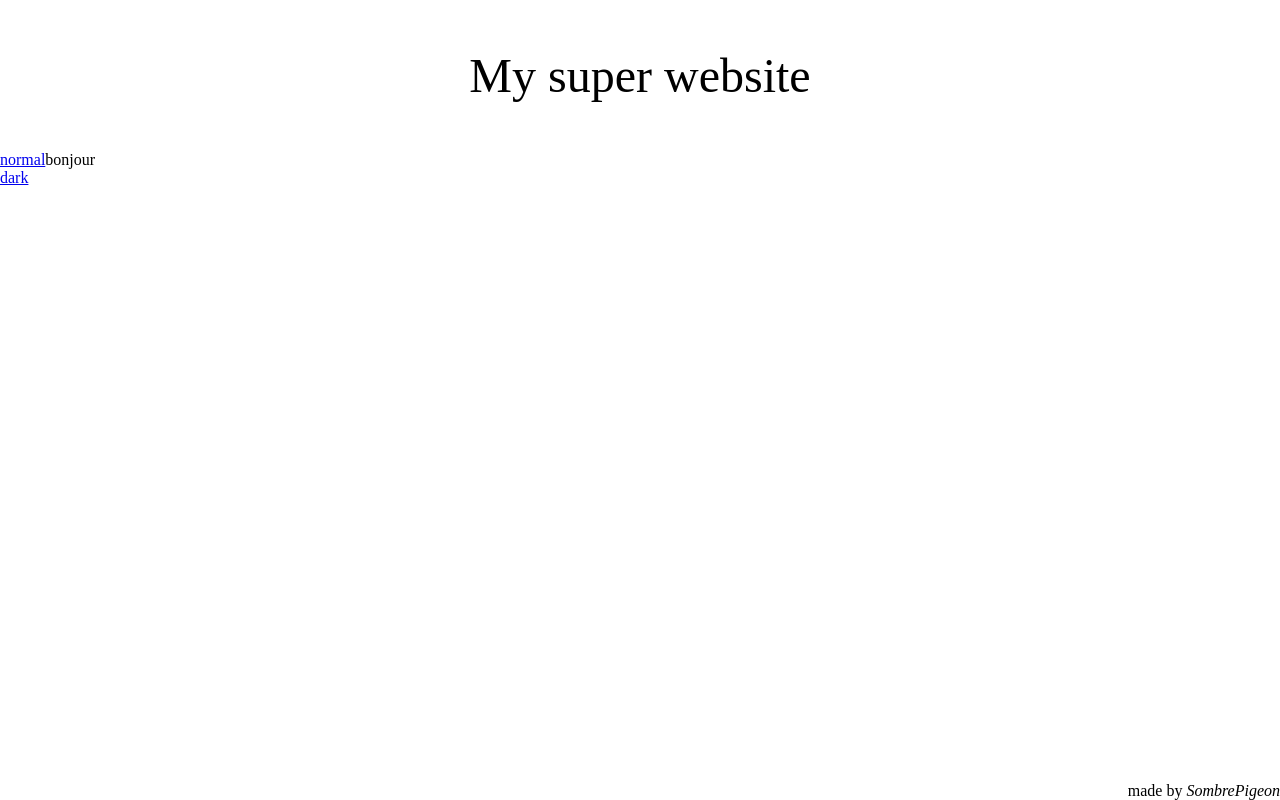
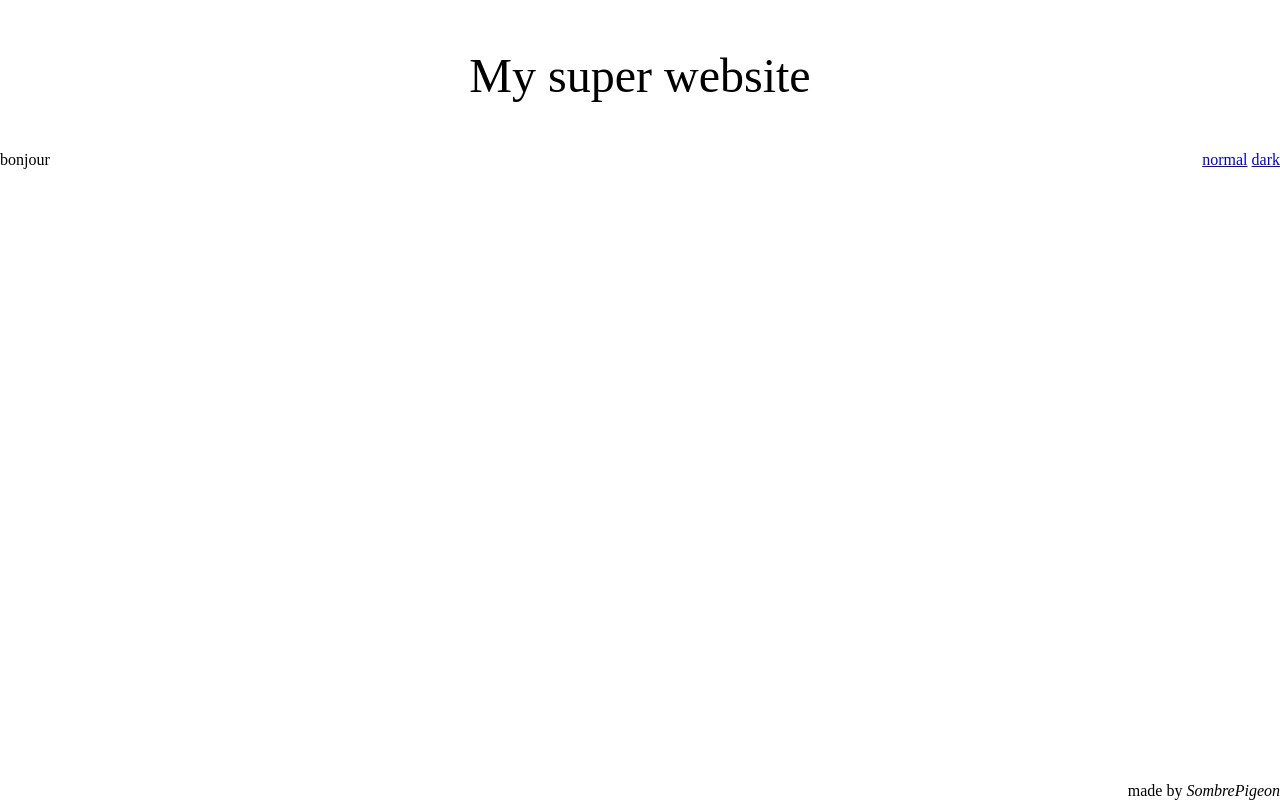
Before and after one commit to SombrePigeon/trainingWeb, a plain HTML site: page http/index.html in a window 1280 px wide. Drawn offline with Linux system fonts and the light colour scheme.

Commit message:
correction grid

```diff
--- a/http/css/style.css
+++ b/http/css/style.css
@@ -17,12 +17,12 @@ body
 {
     display: grid;
     grid-template-rows:
-        max-content
-        1fr;
-    grid-template-columns:
         min-content
         1fr
         min-content;
+    grid-template-columns:
+        1fr
+        max-content;
 }
 
 body>header
@@ -33,20 +33,22 @@ body>header
     font-size: 3em;
     padding: 1em;
 }
+
 nav
+{
+    grid-row: 2;
+    grid-column: 2;
+}
+
+main
 {
     grid-row: 2;
     grid-column: 1;
 }
-main
-{
-    grid-row: 2;
-    grid-column: 2;
-}
+
 body>footer
 {
     grid-row: 3;
     grid-column: 1 / span 2;
     text-align: right;
-    tes
 }
```
